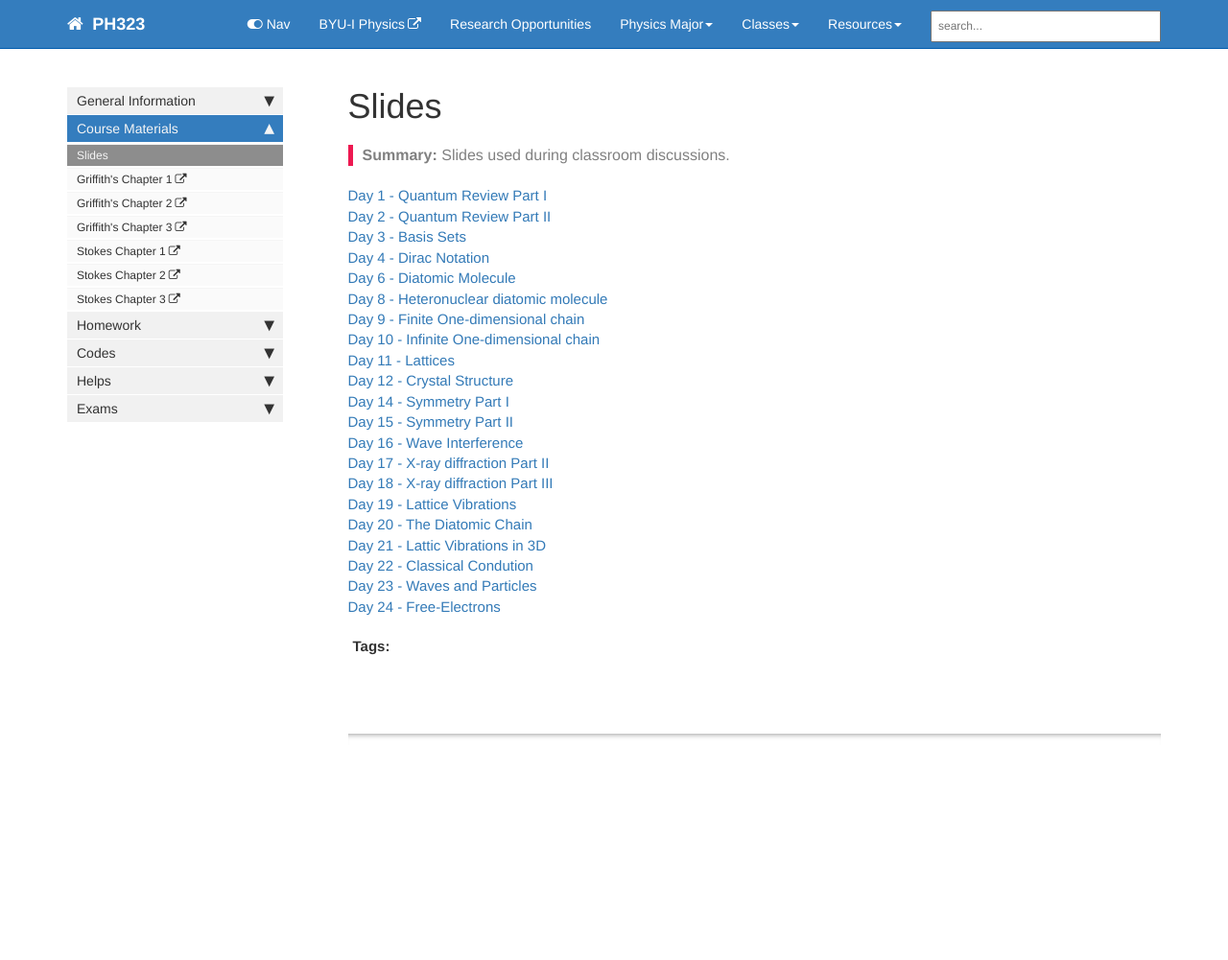
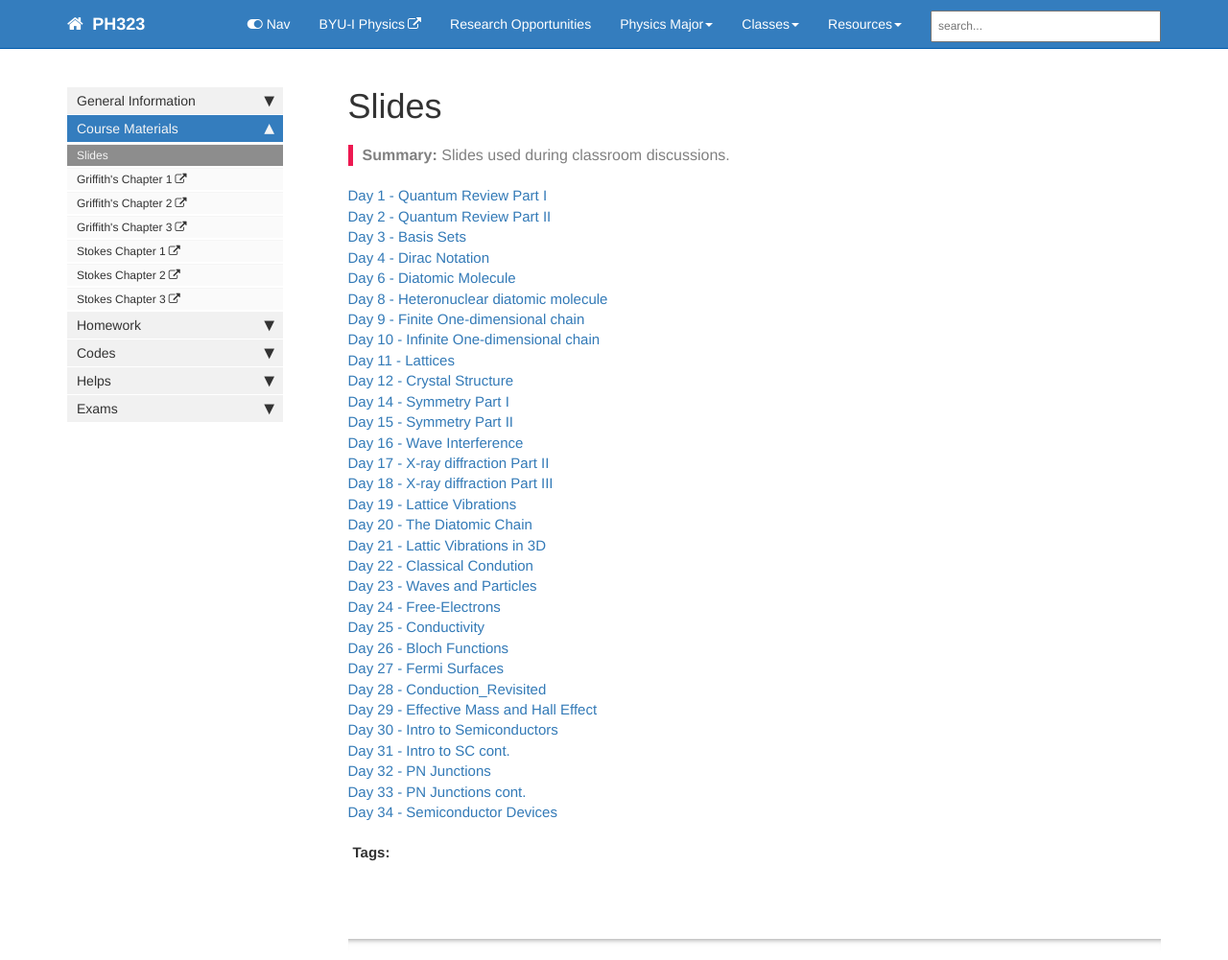
Before and after one commit to lancejnelson/PH323, a Jekyll site: the page built from course_docs/slides.md, in a window 1280 px wide and 1001 px high. Shown: the whole window at 96% size. Built offline with Jekyll 4.4.1, drawn with Linux system fonts in a browser that asks for light colours; comment, search, counter and statistics services are not loaded.

Commit message:
updated course slides

```diff
--- a/course_docs/slides.md
+++ b/course_docs/slides.md
@@ -31,6 +31,16 @@ folder: course_docs
 [Day 22 - Classical Condution][day22]
 [Day 23 - Waves and Particles][day23]
 [Day 24 - Free-Electrons ][day24]
+[Day 25 - Conductivity ][day25]
+[Day 26 - Bloch Functions ][day26]
+[Day 27 - Fermi Surfaces ][day27]
+[Day 28 - Conduction_Revisited ][day28]
+[Day 29 - Effective Mass and Hall Effect ][day29]
+[Day 30 - Intro to Semiconductors ][day30]
+[Day 31 - Intro to SC cont. ][day31]
+[Day 32 - PN Junctions ][day32]
+[Day 33 - PN Junctions cont. ][day33]
+[Day 34 - Semiconductor Devices ][day34]
 
 [day1]: ../course_docs/slides/Day01_Quantum_Review.pdf
 [day2]: ../course_docs/slides/Day02_Quantum_Review_II.pdf
@@ -53,3 +63,13 @@ folder: course_docs
 [day22]: ../course_docs/slides/D22-Classical_Conduction.pdf
 [day23]: ../course_docs/slides/D23-Waves_and_Particles.pdf
 [day24]: ../course_docs/slides/D24-Free_Electrons.pdf
+[day25]: ../course_docs/slides/D25-Conductivity.pdf
+[day26]: ../course_docs/slides/D26-Bloch.pdf
+[day27]: ../course_docs/slides/D27-Fermi_Surface.pdf
+[day28]: ../course_docs/slides/D28-Conduction_Revisited.pdf
+[day29]: ../course_docs/slides/D29-Effective_Mass_Hall_Effect.pdf
+[day30]: ../course_docs/slides/D30-Intro_to_Semiconductors.pdf
+[day31]: ../course_docs/slides/D31-Intro_to_Semiconductors_II.pdf
+[day32]: ../course_docs/slides/D32-PN_Junctions.pdf
+[day33]: ../course_docs/slides/D33-PN_Junctions_part_II.pdf
+[day34]: ../course_docs/slides/D34-Semiconductor_devices.pdf
```
Also changed, not shown: 10 other files.
